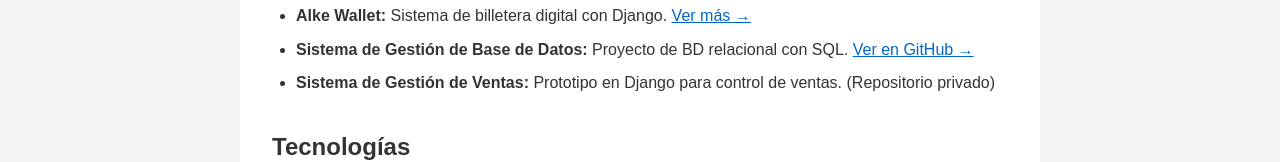
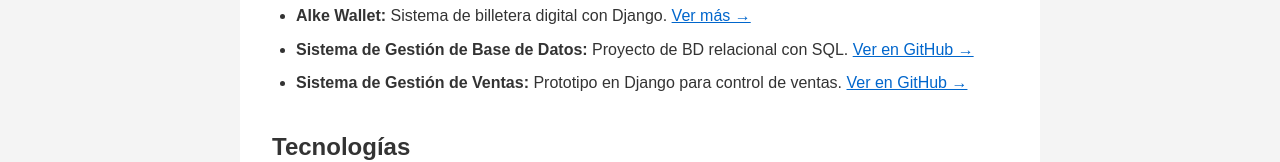
Before and after one commit to fdrivasmorales/portafolio, a plain HTML site: page index.html in a window 1280 px wide. Shown: the part 478-640 px from the top of the page. Drawn offline with Linux system fonts and the light colour scheme.

Commit message:
feat: Actualizar link del Sistema de Ventas

```diff
--- a/index.html
+++ b/index.html
@@ -34,7 +34,7 @@
                 <a href="https://github.com/fdrivasmorales/ProyectoM5_FranciscoRivasMorales">Ver en GitHub →</a></li>
 
                 <li><strong>Sistema de Gestión de Ventas:</strong> Prototipo en Django para control de ventas.
-                (Repositorio privado)</li>
+                <a href="https://github.com/fdrivasmorales/ProyectoM7_SistemaVentas">Ver en GitHub →</a></li></li>
             </ul>
         </section>
 
```
